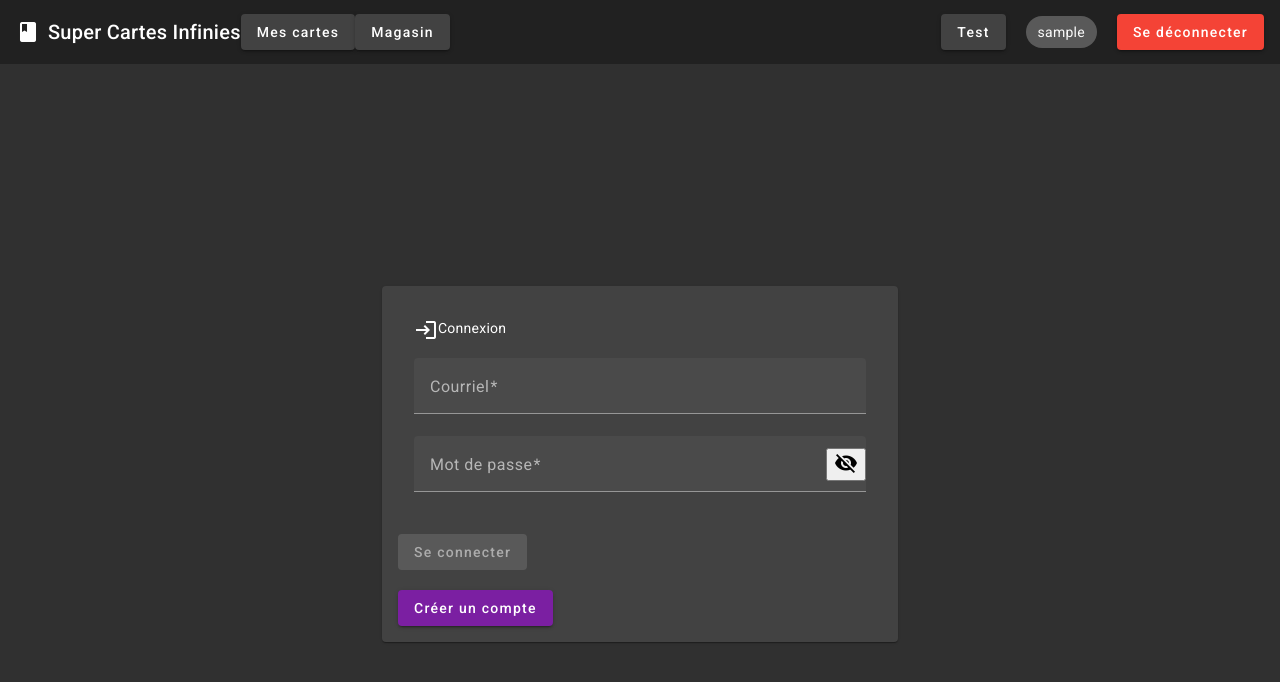
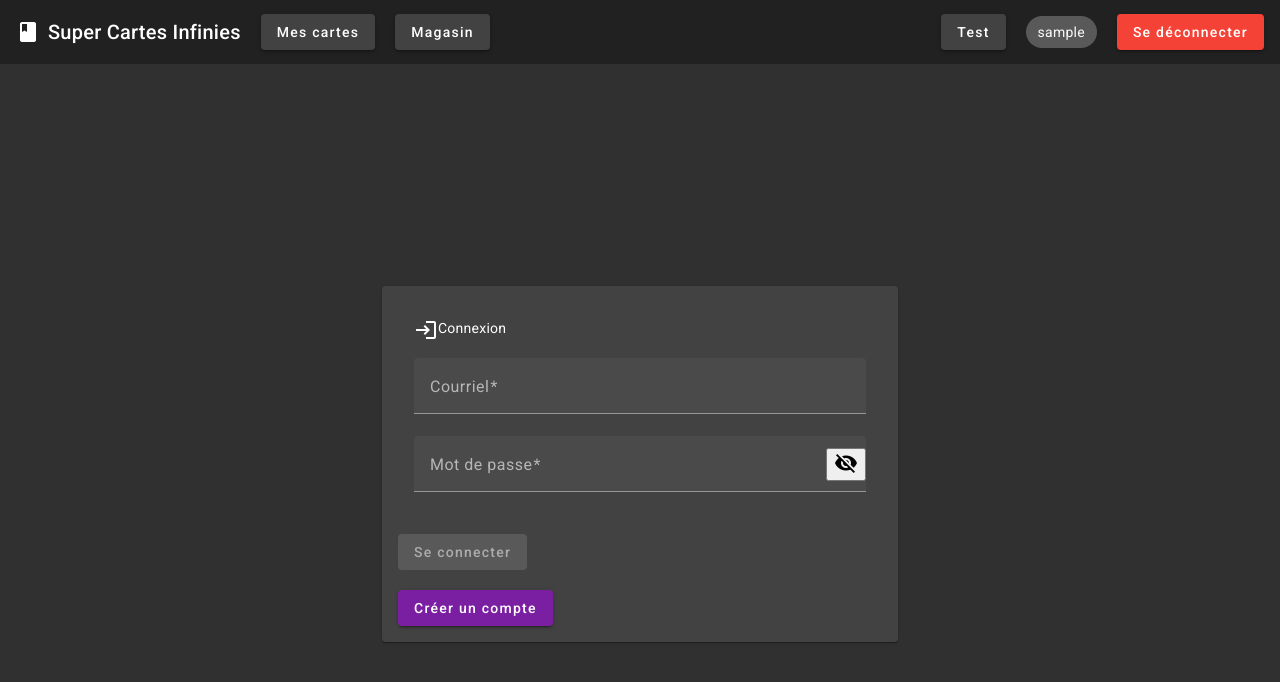
Before and after one commit to ColinMarotte/5W5_TP_Client, an Angular app in the folder ngsci-depart-main/: page /#/login in a window 1280 px wide. Shown: the top 682 px of the page. Built offline with nearby package versions, Linux system fonts and the light colour scheme; sample sign-in values are in the browser's storage.

Commit message:
FCT : Stylisation des marges des boutons du menu

```diff
--- a/ngsci-depart-main/src/app/app.component.html
+++ b/ngsci-depart-main/src/app/app.component.html
@@ -3,10 +3,10 @@
   <mat-icon style="margin-right: 8px" routerLink="/">class</mat-icon>
   <a routerLink="/"><span>Super Cartes Infinies</span></a>
   @if (isLogged()) {
-  <button mat-raised-button [routerLink]="['/mescartes']">Mes cartes</button>
+  <button mat-raised-button [routerLink]="['/mescartes']" style="margin-left: 20px;">Mes cartes</button>
   }
   @if (isLogged()) {
-  <button mat-raised-button [routerLink]="['/magasin']">Magasin</button>
+  <button mat-raised-button [routerLink]="['/magasin']" style="margin-left: 20px;">Magasin</button>
   }
   <span style="flex: 1 1 auto;"></span>
   @if (isLogged()) {
```
